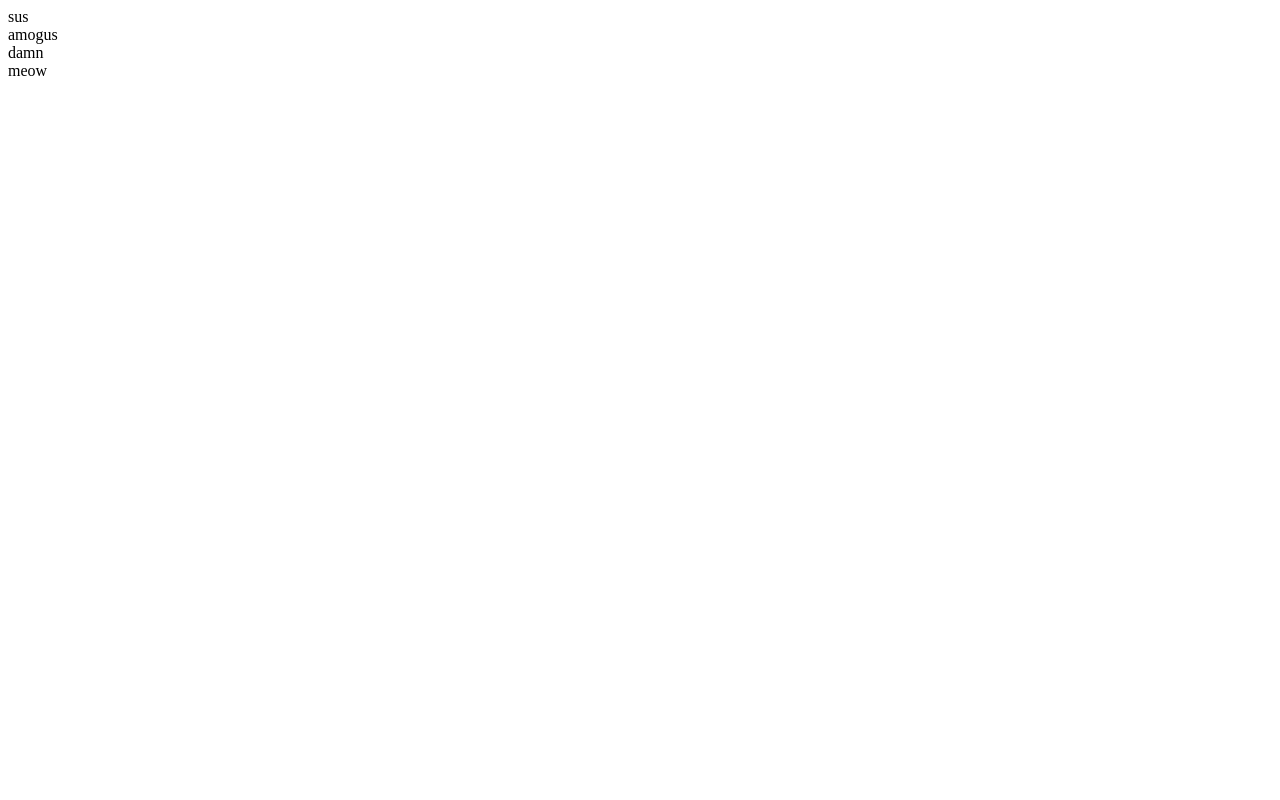
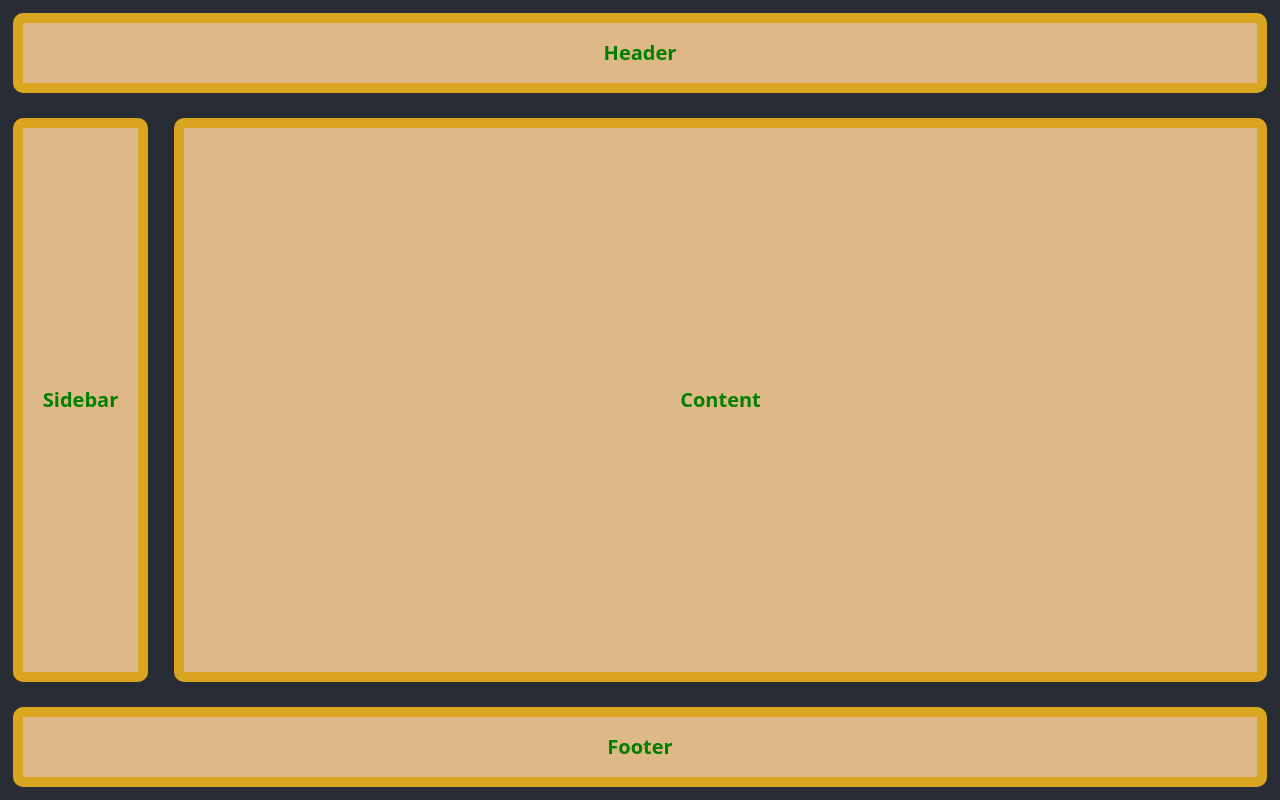
Before and after one commit to tamer456/oldtamer456.github.io, a plain HTML site: page page4.html in a window 1280 px wide. Drawn offline with Linux system fonts and the light colour scheme.

Commit message:
2 files modified

```diff
--- a/page4.html
+++ b/page4.html
@@ -4,16 +4,17 @@
   <meta charset="UTF-8">
   <meta http-equiv="X-UA-Compatible" content="IE=edge">
   <meta name="viewport" content="width=device-width, initial-scale=1.0">
+  <link rel="stylesheet" href="styles.css" />
   <title>Homework 3</title>
 </head>
 <body>
-  <div id="left" class="column">
-    <div class="top-left">sus</div>
-    <div class="bottom">amogus</div>
-  </div>
-  <div id="right" class="column">
-    <div class="top-right">damn</div>
-    <div class="bottom">meow</div>
+  <div class="parent">
+    <div class="child">Header</div>
+    <div class="main">
+      <div class="child">Sidebar</div>
+      <div class="child content">Content</div>
+    </div>
+    <div class="child">Footer</div>
   </div>
 </body>
 </html>
--- a/styles.css
+++ b/styles.css
@@ -1,7 +1,3 @@
-* {
-  box-sizing: border-box;
-}
-
 html {
   height: 100%;
 }
@@ -10,17 +6,12 @@ body {
   margin: 0;
   font-family: system-ui, sans-serif;
   color: black;
-  background-color: lightblue;
   height: 100%;
   overflow: hidden;
   display: flex;
   box-sizing: border-box;
-}
-
-.column {
-  height: 100%;
-  display: flex;
-  flex-direction: column;
+  background-color: #282c35;
+  font-weight: 600;
 }
 
 label[id="tos"] {
@@ -49,25 +40,55 @@ h1 {
   font-size: 1.5rem;
 }
 
-#left {
-  flex-shrink: 0;
-}
-
-.top-left {
-  flex-shrink: 0;
-}
-
-.top-right {
-  flex-shrink: 0;
-  display: flex;
-}
-
 ul {
   display: flex;
   list-style: none;
 }
 
-.bottom {
+.parent {
+  display: flex;
+  flex-direction: column;
+  height: 100vh;
+  width: 100%;
+}
+
+.main {
+  display: flex;
   flex-grow: 1;
-  overflow-y: auto;
 }
+
+.content {
+  flex-grow: 1;
+  width: auto;
+}
+
+.child {
+  display: flex;
+  align-items: center;
+  justify-content: center;
+  margin: 1%;
+  padding: 20px;
+  font-size: 20px;
+  line-height: 20px;
+  color: green;
+  background-color: burlywood;
+  border-radius: 10px;
+  border: 10px solid goldenrod;
+}
+
+@media only screen and (max-width: 600px) {
+  body {
+    background-color: grey;
+  }
+  .parent {
+    display: flex;
+    flex-direction: column;
+  }
+  .child {
+    display: flex;
+    align-items: center;
+    justify-content: center;
+    padding: 15px;
+    font-size: 30px;
+  }
+}
```
